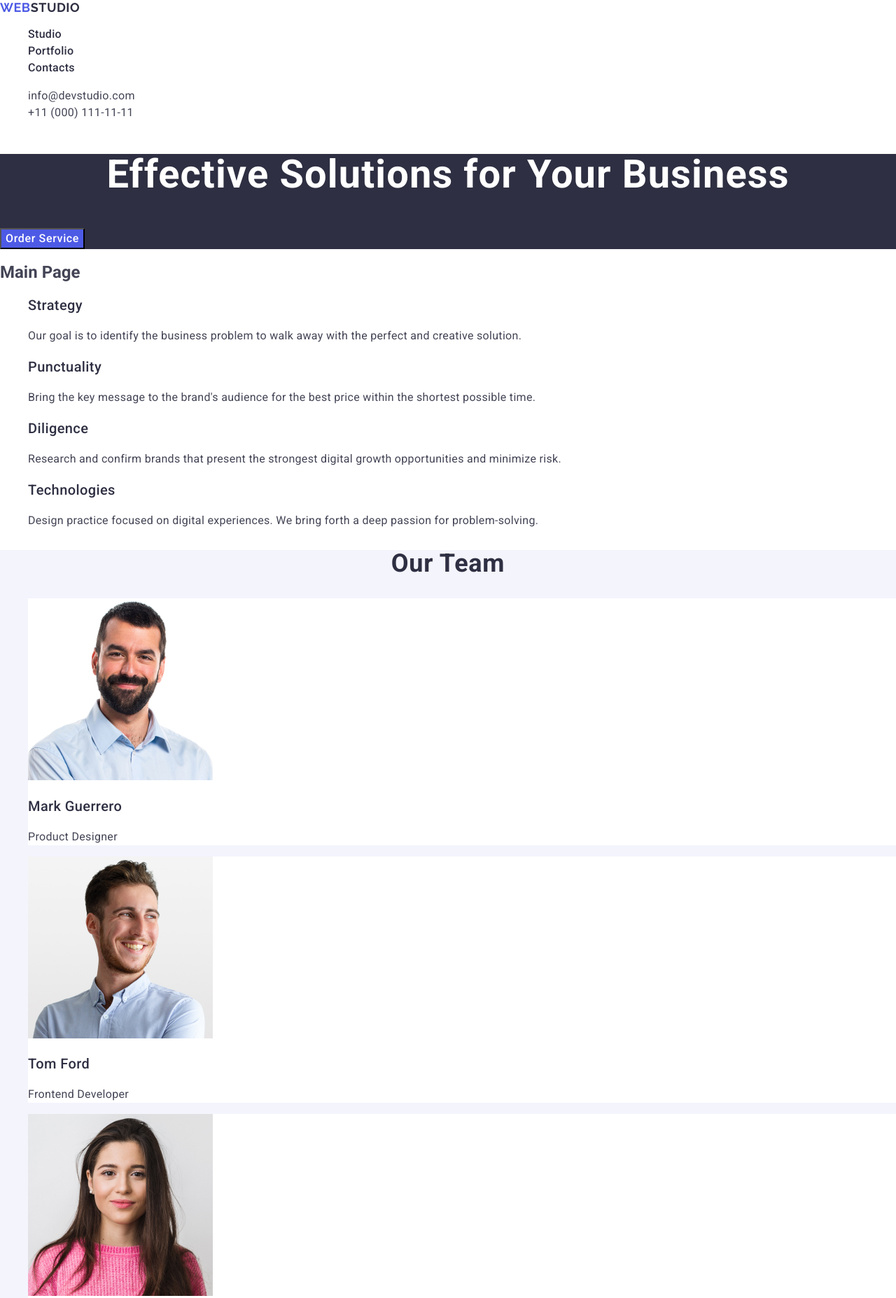
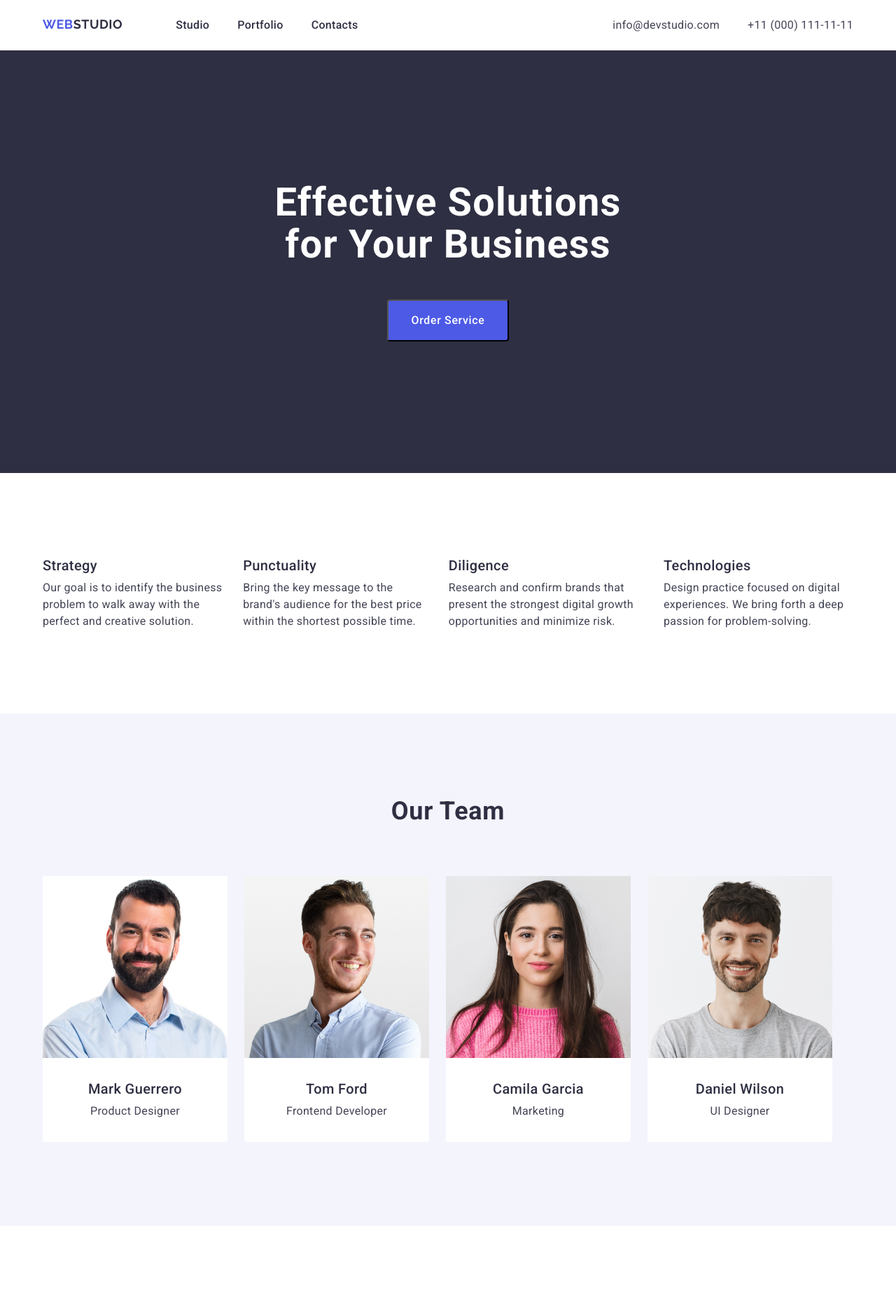
Before and after one commit to Shfnva/goit-markup-hw-03, a plain HTML site: page index.html in a window 1280 px wide. Shown: the top 1855 px of the page at 70% size. Drawn offline with nearby package versions, Linux system fonts and the light colour scheme.

Commit message:
Changed styles

```diff
--- a/css/styles.css
+++ b/css/styles.css
@@ -1,8 +1,23 @@
 ul,
 ol {
   list-style-type: none;
+  margin-top: 0;
+  margin-bottom: 0;
+  padding-left: 0;
 }
-
+h1,
+h2,
+h3,
+h4,
+h5,
+h6,
+p {
+  margin-top: 0;
+  margin-bottom: 0;
+}
+img {
+  display: block;
+}
 a {
   text-decoration: none;
 }
@@ -15,6 +30,26 @@ body {
   font-family: Roboto, sans-serif;
   color: #434455;
   background-color: #ffffff;
+}
+.container {
+  width: 1158px;
+  margin-left: auto;
+  margin-right: auto;
+}
+.head {
+  display: flex;
+  justify-content: space-between;
+}
+.page-header {
+  padding-top: 24px;
+  padding-bottom: 24px;
+}
+.main-nav {
+  display: flex;
+}
+.menu {
+  display: flex;
+  column-gap: 40px;
 }
 .logotype-span {
   font-size: 18px;
@@ -33,6 +68,7 @@ body {
   line-height: 1.17;
   letter-spacing: 0.03em;
   text-transform: uppercase;
+  margin-right: 76px;
 }
 
 .menu-link {
@@ -51,6 +87,10 @@ body {
 .contact {
   font-style: normal;
 }
+.contact-list {
+  display: flex;
+  column-gap: 40px;
+}
 .contact-link {
   font-size: 16px;
   font-weight: 400;
@@ -64,6 +104,8 @@ body {
 }
 .main {
   background: #2e2f42;
+  padding-top: 188px;
+  padding-bottom: 188px;
 }
 .main-title {
   text-align: center;
@@ -72,6 +114,9 @@ body {
   line-height: 1.07;
   letter-spacing: 0.02em;
   color: #ffffff;
+  max-width: 496px;
+  margin: 0 auto;
+  margin-bottom: 48px;
 }
 .btn {
   font-size: 16px;
@@ -80,11 +125,43 @@ body {
   letter-spacing: 0.04em;
   background: #4d5ae5;
   color: #ffffff;
+  margin: 0 auto;
+  padding: 16px 32px;
+  display: block;
+  border-radius: 4px;
 }
+
 .btn:hover,
 .btn:focus {
   background: #404bbf;
   color: #ffffff;
+}
+
+.visually-hidden {
+  position: absolute;
+  width: 1px;
+  height: 1px;
+  margin: -1px;
+  border: 0;
+  padding: 0;
+
+  white-space: nowrap;
+  clip-path: inset(100%);
+  clip: rect(0 0 0 0);
+  overflow: hidden;
+}
+.heroy {
+  margin-top: 120px;
+  margin-bottom: 120px;
+}
+.list {
+  display: flex;
+  flex-wrap: nowrap;
+  column-gap: 24px;
+}
+.list-item {
+  width: calc((100%-72) / 4);
+  border-radius: 0px 0px 4px 4px;
 }
 .subtitle {
   color: #2e2f42;
@@ -92,6 +169,7 @@ body {
   font-weight: 500;
   line-height: 1.2;
   letter-spacing: 0.02em;
+  margin-bottom: 8px;
 }
 .subtitle-text {
   font-size: 16px;
@@ -100,10 +178,13 @@ body {
   letter-spacing: 0.02em;
   color: #434455;
 }
-.container {
+.container-option {
   background: #f4f4fd;
 }
-
+.container-list {
+  display: flex;
+  column-gap: 24px;
+}
 .headline {
   text-align: center;
   font-size: 36px;
@@ -112,9 +193,14 @@ body {
   letter-spacing: 0.02em;
   text-transform: capitalize;
   color: #2e2f42;
+  padding-top: 120px;
+  padding-bottom: 72px;
 }
 .container-items {
   background-color: #ffffff;
+  width: calc((100%-72) / 4);
+  border-radius: 0px 0px 4px 4px;
+  margin-bottom: 120px;
 }
 .container-title {
   font-size: 20px;
@@ -122,6 +208,12 @@ body {
   line-height: 1.2;
   letter-spacing: 0.02em;
   color: #2e2f42;
+  margin-bottom: 8px;
+}
+.content-our-team {
+  margin-top: 32px;
+  margin-bottom: 32px;
+  text-align: center;
 }
 .container-text {
   font-size: 16px;
@@ -129,6 +221,12 @@ body {
   line-height: 1.5;
   letter-spacing: 0.02em;
   color: #434455;
+}
+.box-list {
+  display: flex;
+  flex-wrap: wrap;
+  column-gap: 24px;
+  row-gap: 48px;
 }
 .box-title {
   text-align: center;
@@ -138,6 +236,8 @@ body {
   letter-spacing: 0.02em;
   text-transform: capitalize;
   color: #2e2f42;
+  margin-top: 120px;
+  margin-bottom: 72px;
 }
 .box-subtitle {
   font-size: 20px;
@@ -145,6 +245,7 @@ body {
   line-height: 1.2;
   letter-spacing: 0.02em;
   color: #2e2f42;
+  margin-bottom: 8px;
 }
 .box-subtitle-text {
   font-size: 16px;
@@ -153,9 +254,21 @@ body {
   letter-spacing: 0.02em;
   color: #434455;
 }
+.box-list-item {
+  width: calc((100%-96) / 6);
+}
+.box-portfolio {
+  margin-top: 32px;
+  margin-bottom: 32px;
+  text-align: center;
+}
+.box {
+  margin-bottom: 120px;
+}
 .footer {
-  background: #2e2f42;
+  background-color: #2e2f42;
 }
+
 .footer-link {
   font-family: Raleway, sans-serif;
   font-size: 18px;
@@ -166,11 +279,19 @@ body {
   color: #4d5ae5;
 }
 .footer-text {
+  width: 264px;
   font-size: 16px;
   font-weight: 400;
   line-height: 1.5;
   letter-spacing: 0.02em;
   color: #f4f4fd;
+  padding-bottom: 100px;
+}
+.footer-link {
+  display: inline-block;
+  height: 24px;
+  margin-top: 120px;
+  margin-bottom: 16px;
 }
 .footer-logo {
   color: #f4f4fd;
--- a/index.html
+++ b/index.html
@@ -18,7 +18,9 @@
   </head>
 
   <body>
-    <header class="page-header">
+    <!--====== HEADER=======-->
+    <header class="page-header container">
+      <div class="head">
         <nav class="main-nav">
           <a class="logotype" href="./index.html"
             >Web<span class="logotype-span">Studio</span></a
@@ -49,20 +51,26 @@
             </li>
           </ul>
         </address>
+      </div>
     </header>
+    <!--======MAIN =======-->
     <main>
       <section class="main">
+        <div class="container">
           <h1 class="main-title">Effective Solutions for Your Business</h1>
           <button class="btn" type="button">Order Service</button>
+        </div>
       </section>
+      <!--======= SECTION OPTIONS==========-->
       <section class="heroy">
-        <h2 class="heroy-title">Main Page</h2>
+        <div class="container">
+          <h2 class="visually-hidden">Main Page</h2>
           <ul class="list">
             <li class="list-item">
               <h3 class="subtitle">Strategy</h3>
               <p class="subtitle-text">
-              Our goal is to identify the business problem to walk away with the
-              perfect and creative solution.
+                Our goal is to identify the business problem to walk away with
+                the perfect and creative solution.
               </p>
             </li>
             <li class="list-item">
@@ -87,8 +95,11 @@
               </p>
             </li>
           </ul>
+        </div>
       </section>
-      <section class="container">
+      <!--======SECTION OUR TEAM=======-->
+      <section class="container-option">
+        <div class="container">
           <h2 class="headline">Our Team</h2>
           <ul class="container-list">
             <li class="container-items">
@@ -98,8 +109,10 @@
                 width="264"
                 height="260"
               />
+              <div class="content-our-team">
                 <h3 class="container-title">Mark Guerrero</h3>
                 <p class="container-text">Product Designer</p>
+              </div>
             </li>
             <li class="container-items">
               <img
@@ -108,8 +121,10 @@
                 width="264"
                 height="260"
               />
+              <div class="content-our-team">
                 <h3 class="container-title">Tom Ford</h3>
                 <p class="container-text">Frontend Developer</p>
+              </div>
             </li>
             <li class="container-items">
               <img
@@ -118,8 +133,10 @@
                 width="264"
                 height="260"
               />
+              <div class="content-our-team">
                 <h3 class="container-title">Camila Garcia</h3>
                 <p class="container-text">Marketing</p>
+              </div>
             </li>
             <li class="container-items">
               <img
@@ -128,12 +145,17 @@
                 width="264"
                 height="260"
               />
+              <div class="content-our-team">
                 <h3 class="container-title">Daniel Wilson</h3>
                 <p class="container-text">UI Designer</p>
+              </div>
             </li>
           </ul>
+        </div>
       </section>
+      <!--======SECTION OUR PORTFOLIO=======-->
       <section class="box">
+        <div class="container">
           <h2 class="box-title">Our Portfolio</h2>
           <ul class="box-list">
             <li class="box-list-item">
@@ -142,8 +164,10 @@
                 alt="Banking App"
                 width="360"
               />
+              <div class="box-portfolio">
                 <h3 class="box-subtitle">Banking App</h3>
                 <p class="box-subtitle-text">App</p>
+              </div>
             </li>
             <li class="box-list-item">
               <img
@@ -151,8 +175,10 @@
                 alt="Cashless Payment"
                 width="360"
               />
+              <div class="box-portfolio">
                 <h3 class="box-subtitle">Cashless Payment</h3>
                 <p class="box-subtitle-text">Marketing</p>
+              </div>
             </li>
             <li class="box-list-item">
               <img
@@ -160,8 +186,10 @@
                 alt="Meditation App"
                 width="360"
               />
+              <div class="box-portfolio">
                 <h3 class="box-subtitle">Meditation App</h3>
                 <p class="box-subtitle-text">App</p>
+              </div>
             </li>
             <li class="box-list-item">
               <img
@@ -169,8 +197,10 @@
                 alt="Taxi Service"
                 width="360"
               />
+              <div class="box-portfolio">
                 <h3 class="box-subtitle">Taxi Service</h3>
                 <p class="box-subtitle-text">Marketing</p>
+              </div>
             </li>
             <li class="box-list-item">
               <img
@@ -178,8 +208,10 @@
                 alt="Screen Illustrations"
                 width="360"
               />
+              <div class="box-portfolio">
                 <h3 class="box-subtitle">Screen Illustrations</h3>
                 <p class="box-subtitle-text">Design</p>
+              </div>
             </li>
             <li class="box-list-item">
               <img
@@ -187,20 +219,26 @@
                 alt="Online Courses"
                 width="360"
               />
+              <div class="box-portfolio">
                 <h3 class="box-subtitle">Online Courses</h3>
                 <p class="box-subtitle-text">Marketing</p>
+              </div>
             </li>
           </ul>
+        </div>
       </section>
     </main>
+    <!--======FOOTER=======-->
     <footer class="footer">
+      <div class="container">
         <a class="footer-link" href="./index.html"
           >Web<span class="footer-logo">Studio</span></a
         >
         <p class="footer-text">
-        Increase the flow of customers and sales for your business with digital
-        marketing & growth solutions.
+          Increase the flow of customers and sales for your business with
+          digital marketing & growth solutions.
         </p>
+      </div>
     </footer>
   </body>
 </html>
```
Lines whose indentation alone changed are shown as unchanged.
